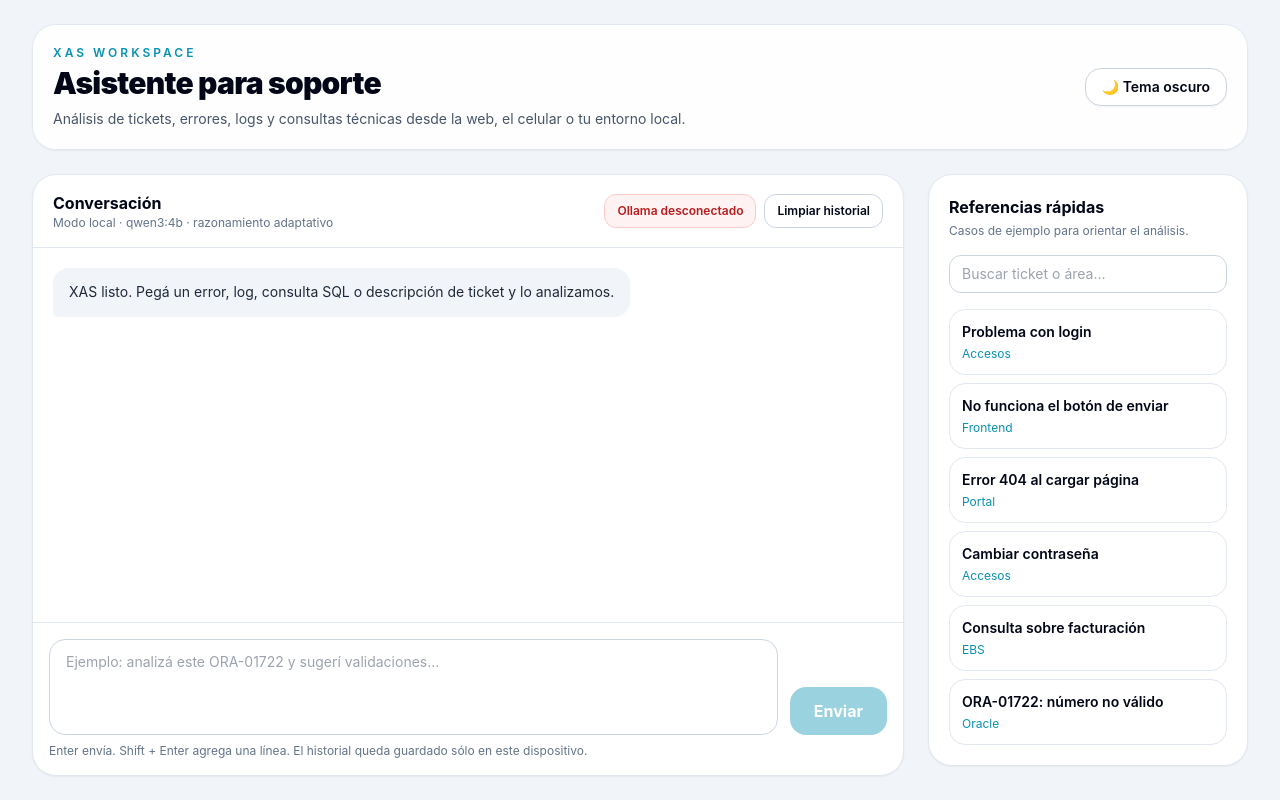
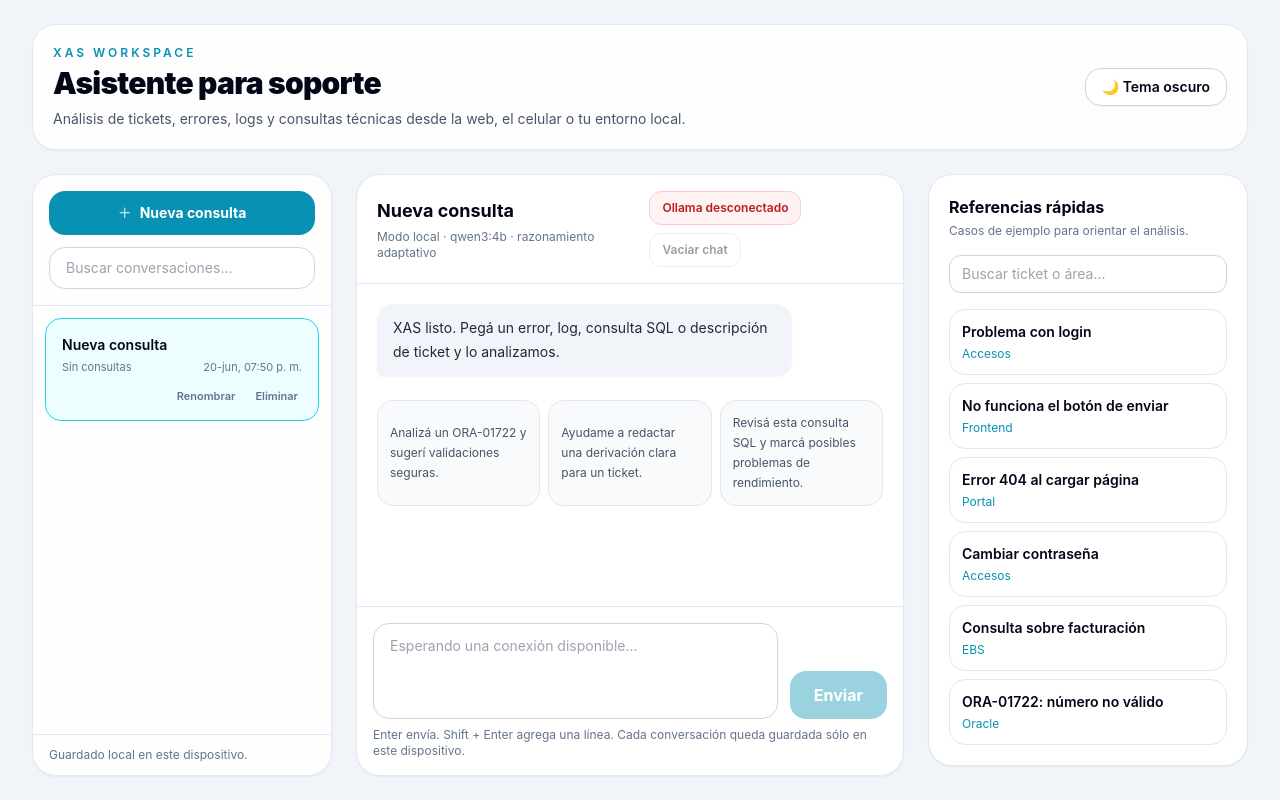
Before and after one commit to Facu199806/xas, a React (Vite) app: page / in a window 1280 px wide. Built offline with nearby package versions, Linux system fonts and the light colour scheme; no server answers.

Commit message:
Rediseña el chat con conversaciones múltiples

```diff
--- a/src/components/Chat.jsx
+++ b/src/components/Chat.jsx
@@ -1,6 +1,13 @@
 import { useEffect, useMemo, useRef, useState } from 'react'
+import ConversationSidebar from './ConversationSidebar'
+import {
+  STARTER_MESSAGE,
+  createConversation,
+  deriveConversationTitle,
+  loadConversationState,
+  saveConversationState,
+} from '../lib/conversationStore'
 
-const HISTORY_KEY = 'xas-chat-history-v4'
 const ACCESS_KEY = 'xas-cloud-access-token'
 const LOCAL_HOSTS = new Set(['localhost', '127.0.0.1'])
 const IS_LOCAL_HOST = LOCAL_HOSTS.has(window.location.hostname)
@@ -23,26 +30,18 @@ const SYSTEM_PROMPT = `Tu nombre es XAS. Sos un asistente especializado en sopor
 
 Antes de responder, separá hechos comprobables, hipótesis y datos faltantes. No inventes tablas, permisos, resultados, causas ni accesos. Cuando recibas un error o log, explicá qué indica, cuál es la causa más probable, cómo validarla y cuál es el siguiente paso seguro. Priorizá consultas de diagnóstico y evitá proponer UPDATE, DELETE o INSERT en producción salvo pedido explícito, aclarando siempre el riesgo. Respondé en español rioplatense claro, con pasos concretos y verificables. Mostrá conclusiones útiles, no una cadena de pensamiento privada.`
 
-const starterMessage = {
-  role: 'assistant',
-  content: 'XAS listo. Pegá un error, log, consulta SQL o descripción de ticket y lo analizamos.',
-}
-
 const SIMPLE_MESSAGE_PATTERN = /^(hola|buenas|buen día|buen dia|buenas tardes|buenas noches|qué tal|que tal|gracias|ok|dale|probando|test)[\s!¡?¿.,]*$/i
 const TECHNICAL_MESSAGE_PATTERN = /(ora-\d+|sql|pl\/sql|siebel|oracle|ebs|error|log|stack|trace|query|consulta|select\b|join\b|package|procedure|función|funcion|ticket|incidente|windows|servidor|api|http|json|javascript|react|vite|analiz|diagn[oó]st)/i
 
-function loadHistory() {
-  try {
-    const parsed = JSON.parse(localStorage.getItem(HISTORY_KEY))
-    return Array.isArray(parsed) && parsed.length ? parsed : [starterMessage]
-  } catch {
-    return [starterMessage]
-  }
-}
+const QUICK_PROMPTS = [
+  'Analizá un ORA-01722 y sugerí validaciones seguras.',
+  'Ayudame a redactar una derivación clara para un ticket.',
+  'Revisá esta consulta SQL y marcá posibles problemas de rendimiento.',
+]
 
 function conversationMessages(messages) {
   return messages
-    .filter((message) => message.content !== starterMessage.content)
+    .filter((message) => message.content !== STARTER_MESSAGE.content)
     .slice(-MAX_CONTEXT_MESSAGES)
     .map(({ role, content }) => ({ role, content }))
 }
@@ -76,18 +75,42 @@ function connectionClasses(status) {
 }
 
 export default function Chat() {
-  const [messages, setMessages] = useState(loadHistory)
+  const [conversationState, setConversationState] = useState(loadConversationState)
   const [input, setInput] = useState('')
   const [loading, setLoading] = useState(false)
   const [error, setError] = useState('')
   const [activeEffort, setActiveEffort] = useState('none')
   const [elapsedSeconds, setElapsedSeconds] = useState(0)
+  const [showSecurity, setShowSecurity] = useState(false)
   const [accessToken, setAccessToken] = useState(() => localStorage.getItem(ACCESS_KEY) || '')
   const [connection, setConnection] = useState({ status: 'checking', message: 'Comprobando conexión...' })
   const bottomRef = useRef(null)
   const abortControllerRef = useRef(null)
 
-  const canSend = useMemo(() => input.trim().length > 0 && !loading, [input, loading])
+  const activeConversation = useMemo(
+    () => conversationState.conversations.find((conversation) => conversation.id === conversationState.activeId)
+      || conversationState.conversations[0],
+    [conversationState],
+  )
+  const messages = activeConversation?.messages || [{ ...STARTER_MESSAGE }]
+  const hasUserMessages = messages.some((message) => message.role === 'user')
+  const canSend = useMemo(
+    () => input.trim().length > 0 && !loading && connection.status === 'online',
+    [input, loading, connection.status],
+  )
+
+  function updateConversation(conversationId, updater) {
+    setConversationState((current) => ({
+      ...current,
+      conversations: current.conversations.map((conversation) => (
+        conversation.id === conversationId ? updater(conversation) : conversation
+      )),
+    }))
+  }
+
+  function stopCurrentRequest(reason = 'navigation') {
+    abortControllerRef.current?.abort(reason)
+  }
 
   async function refreshConnection() {
     setConnection({ status: 'checking', message: 'Comprobando conexión...' })
@@ -139,9 +162,12 @@ export default function Chat() {
   }, [])
 
   useEffect(() => {
-    localStorage.setItem(HISTORY_KEY, JSON.stringify(messages))
+    saveConversationState(conversationState)
+  }, [conversationState])
+
+  useEffect(() => {
     bottomRef.current?.scrollIntoView({ behavior: 'smooth' })
-  }, [messages, loading])
+  }, [conversationState.activeId, activeConversation?.updatedAt, loading])
 
   useEffect(() => {
     localStorage.setItem(ACCESS_KEY, accessToken)
@@ -161,18 +187,96 @@ export default function Chat() {
     return () => window.clearInterval(timer)
   }, [loading])
 
+  function createNewConversation() {
+    stopCurrentRequest()
+    const conversation = createConversation()
+    setConversationState((current) => ({
+      ...current,
+      activeId: conversation.id,
+      conversations: [conversation, ...current.conversations],
+    }))
+    setInput('')
+    setError('')
+  }
+
+  function selectConversation(conversationId) {
+    if (conversationId === conversationState.activeId) return
+    stopCurrentRequest()
+    setConversationState((current) => ({ ...current, activeId: conversationId }))
+    setInput('')
+    setError('')
+  }
+
+  function renameConversation(conversationId) {
+    const conversation = conversationState.conversations.find((item) => item.id === conversationId)
+    if (!conversation) return
+
+    const nextTitle = window.prompt('Nombre de la conversación:', conversation.title)?.trim()
+    if (!nextTitle) return
+
+    updateConversation(conversationId, (current) => ({
+      ...current,
+      title: nextTitle.slice(0, 80),
+      updatedAt: Date.now(),
+    }))
+  }
+
+  function deleteConversation(conversationId) {
+    const conversation = conversationState.conversations.find((item) => item.id === conversationId)
+    if (!conversation || !window.confirm(`¿Eliminar “${conversation.title}”?`)) return
+
+    stopCurrentRequest()
+    setConversationState((current) => {
+      const remaining = current.conversations.filter((item) => item.id !== conversationId)
+      if (!remaining.length) {
+        const replacement = createConversation()
+        return { ...current, activeId: replacement.id, conversations: [replacement] }
+      }
+
+      return {
+        ...current,
+        activeId: current.activeId === conversationId ? remaining[0].id : current.activeId,
+        conversations: remaining,
+      }
+    })
+    setInput('')
+    setError('')
+  }
+
+  function clearCurrentConversation() {
+    if (!activeConversation || !hasUserMessages) return
+    if (!window.confirm('¿Vaciar los mensajes de esta conversación?')) return
+
+    stopCurrentRequest()
+    updateConversation(activeConversation.id, (conversation) => ({
+      ...conversation,
+      title: 'Nueva consulta',
+      messages: [{ ...STARTER_MESSAGE }],
+      updatedAt: Date.now(),
+    }))
+    setInput('')
+    setError('')
+  }
+
   async function handleSend(event) {
     event?.preventDefault()
     const text = input.trim()
-    if (!text || loading) return
+    if (!text || loading || !activeConversation || connection.status !== 'online') return
 
+    const conversationId = activeConversation.id
     const effort = chooseReasoningEffort(text)
-    const nextMessages = [...messages, { role: 'user', content: text }]
+    const nextMessages = [...activeConversation.messages, { role: 'user', content: text }]
     const controller = new AbortController()
     const timeoutId = window.setTimeout(() => controller.abort('timeout'), REQUEST_TIMEOUT_MS)
+    const firstUserMessage = !activeConversation.messages.some((message) => message.role === 'user')
 
     abortControllerRef.current = controller
-    setMessages(nextMessages)
+    updateConversation(conversationId, (conversation) => ({
+      ...conversation,
+      title: firstUserMessage ? deriveConversationTitle(text) : conversation.title,
+      messages: nextMessages,
+      updatedAt: Date.now(),
+    }))
     setInput('')
     setError('')
     setActiveEffort(effort)
@@ -211,17 +315,21 @@ export default function Chat() {
 
       if (!response.ok) {
         const apiMessage =
-          (typeof data?.error === 'string' && data.error) ||
-          data?.error?.message ||
-          data?.message ||
-          `Error HTTP ${response.status}`
+          (typeof data?.error === 'string' && data.error)
+          || data?.error?.message
+          || data?.message
+          || `Error HTTP ${response.status}`
         throw new Error(apiMessage)
       }
 
       const content = data?.choices?.[0]?.message?.content?.trim()
       if (!content) throw new Error('La IA respondió sin contenido.')
 
-      setMessages((current) => [...current, { role: 'assistant', content }])
+      updateConversation(conversationId, (conversation) => ({
+        ...conversation,
+        messages: [...conversation.messages, { role: 'assistant', content }],
+        updatedAt: Date.now(),
+      }))
       setConnection({
         status: 'online',
         message: IS_CLOUD ? 'Nube conectada' : 'Ollama conectado',
@@ -231,6 +339,7 @@ export default function Chat() {
       const aborted = controller.signal.aborted
       const timedOut = aborted && controller.signal.reason === 'timeout'
       const manuallyCancelled = aborted && controller.signal.reason === 'manual'
+      const navigationCancelled = aborted && controller.signal.reason === 'navigation'
       const networkFailure = /failed to fetch|network|econnrefused|no se pudo conectar/i.test(requestMessage)
       const gatewayFailure = /AI Gateway|plan basado en créditos|AI Features|OPENAI_API_KEY|OPENAI_BASE_URL/i.test(requestMessage)
 
@@ -238,6 +347,8 @@ export default function Chat() {
         setError(`La respuesta superó ${Math.round(REQUEST_TIMEOUT_MS / 1000)} segundos. Probá nuevamente con una consulta más corta.`)
       } else if (manuallyCancelled) {
         setError('Solicitud cancelada.')
+      } else if (navigationCancelled) {
+        setError('')
       } else if (networkFailure) {
         setError(IS_CLOUD ? 'No se pudo contactar con el backend de Netlify.' : `Ollama no está disponible. Ejecutá: ollama run ${LOCAL_MODEL}`)
         setConnection({ status: 'offline', message: IS_CLOUD ? 'Backend desconectado' : 'Ollama desconectado' })
@@ -258,32 +369,28 @@ export default function Chat() {
     abortControllerRef.current?.abort('manual')
   }
 
-  function clearHistory() {
-    abortControllerRef.current?.abort('manual')
-    setMessages([starterMessage])
-    setError('')
-  }
+  return (
+    <div className="grid min-h-0 flex-1 gap-4 lg:grid-cols-[300px_minmax(0,1fr)] lg:gap-6">
+      <ConversationSidebar
+        conversations={conversationState.conversations}
+        activeId={conversationState.activeId}
+        onSelect={selectConversation}
+        onNew={createNewConversation}
+        onRename={renameConversation}
+        onDelete={deleteConversation}
+      />
 
-  return (
-    <section className="flex min-h-[70vh] flex-col overflow-hidden rounded-3xl border border-slate-200 bg-white shadow-sm transition-colors duration-300 dark:border-slate-800 dark:bg-slate-900">
-      <div className="flex flex-col gap-3 border-b border-slate-200 px-4 py-4 transition-colors dark:border-slate-800 sm:px-5 lg:flex-row lg:items-center lg:justify-between">
-        <div>
-          <h2 className="font-bold">Conversación</h2>
-          <p className="text-xs text-slate-500 dark:text-slate-400">
+      <section className="flex min-h-[72vh] min-w-0 flex-col overflow-hidden rounded-3xl border border-slate-200 bg-white shadow-sm transition-colors duration-300 dark:border-slate-800 dark:bg-slate-900 lg:min-h-[calc(100vh-13rem)]">
+        <div className="border-b border-slate-200 px-4 py-4 dark:border-slate-800 sm:px-5">
+          <div className="flex flex-col gap-3 sm:flex-row sm:items-center sm:justify-between">
+            <div className="min-w-0">
+              <h2 className="truncate text-base font-bold sm:text-lg">{activeConversation?.title || 'Nueva consulta'}</h2>
+              <p className="mt-1 text-xs text-slate-500 dark:text-slate-400">
                 {IS_CLOUD ? 'Modo nube' : 'Modo local'} · {MODEL} · razonamiento adaptativo
               </p>
             </div>
+
             <div className="flex flex-wrap items-center gap-2">
-          {IS_CLOUD && (
-            <input
-              type="password"
-              value={accessToken}
-              onChange={(event) => setAccessToken(event.target.value)}
-              placeholder="Código de acceso (opcional)"
-              autoComplete="current-password"
-              className="min-w-0 flex-1 rounded-xl border border-slate-300 bg-white px-3 py-2 text-xs outline-none focus:border-cyan-500 dark:border-slate-700 dark:bg-slate-950 sm:min-w-52"
-            />
-          )}
               <button
                 type="button"
                 onClick={refreshConnection}
@@ -291,14 +398,44 @@ export default function Chat() {
               >
                 {connection.message}
               </button>
+              {IS_CLOUD && (
                 <button
                   type="button"
-            onClick={clearHistory}
+                  onClick={() => setShowSecurity((value) => !value)}
                   className="rounded-xl border border-slate-300 px-3 py-2 text-xs font-semibold transition hover:bg-slate-100 dark:border-slate-700 dark:hover:bg-slate-800"
                 >
-            Limpiar historial
+                  Seguridad
+                </button>
+              )}
+              <button
+                type="button"
+                onClick={clearCurrentConversation}
+                disabled={!hasUserMessages}
+                className="rounded-xl border border-slate-300 px-3 py-2 text-xs font-semibold transition hover:bg-slate-100 disabled:cursor-not-allowed disabled:opacity-40 dark:border-slate-700 dark:hover:bg-slate-800"
+              >
+                Vaciar chat
               </button>
             </div>
+          </div>
+
+          {IS_CLOUD && showSecurity && (
+            <div className="mt-4 rounded-2xl border border-slate-200 bg-slate-50 p-3 dark:border-slate-800 dark:bg-slate-950/60">
+              <label className="block text-xs font-semibold text-slate-600 dark:text-slate-300">
+                Código de acceso del sitio
+                <input
+                  type="password"
+                  value={accessToken}
+                  onChange={(event) => setAccessToken(event.target.value)}
+                  placeholder="Sólo se usa si XAS_ACCESS_TOKEN está configurado"
+                  autoComplete="current-password"
+                  className="mt-2 w-full rounded-xl border border-slate-300 bg-white px-3 py-2 text-sm font-normal outline-none focus:border-cyan-500 dark:border-slate-700 dark:bg-slate-950"
+                />
+              </label>
+              <p className="mt-2 text-xs text-slate-500 dark:text-slate-400">
+                Se guarda únicamente en este navegador y nunca se agrega al repositorio.
+              </p>
+            </div>
+          )}
         </div>
 
         <div className="flex-1 space-y-4 overflow-y-auto p-4 sm:p-5">
@@ -307,7 +444,7 @@ export default function Chat() {
             return (
               <article key={`${message.role}-${index}`} className={`flex ${fromUser ? 'justify-end' : 'justify-start'}`}>
                 <div
-                className={`max-w-[92%] whitespace-pre-wrap rounded-2xl px-4 py-3 text-sm leading-6 shadow-sm sm:max-w-[88%] ${
+                  className={`max-w-[92%] whitespace-pre-wrap rounded-2xl px-4 py-3 text-sm leading-6 shadow-sm sm:max-w-[82%] ${
                     fromUser
                       ? 'rounded-br-md bg-cyan-600 text-white'
                       : 'rounded-bl-md bg-slate-100 text-slate-800 dark:bg-slate-800 dark:text-slate-100'
@@ -318,6 +455,21 @@ export default function Chat() {
               </article>
             )
           })}
+
+          {!hasUserMessages && !error && (
+            <div className="grid gap-2 pt-2 sm:grid-cols-3">
+              {QUICK_PROMPTS.map((prompt) => (
+                <button
+                  key={prompt}
+                  type="button"
+                  onClick={() => setInput(prompt)}
+                  className="rounded-2xl border border-slate-200 bg-slate-50 p-3 text-left text-xs leading-5 text-slate-600 transition hover:border-cyan-400 hover:bg-cyan-50 hover:text-slate-900 dark:border-slate-800 dark:bg-slate-950/50 dark:text-slate-400 dark:hover:border-cyan-800 dark:hover:bg-cyan-950/30 dark:hover:text-slate-100"
+                >
+                  {prompt}
+                </button>
+              ))}
+            </div>
+          )}
 
           {loading && (
             <div className="flex justify-start">
@@ -335,7 +487,7 @@ export default function Chat() {
           <div ref={bottomRef} />
         </div>
 
-      <form onSubmit={handleSend} className="border-t border-slate-200 p-4 transition-colors dark:border-slate-800">
+        <form onSubmit={handleSend} className="border-t border-slate-200 p-4 dark:border-slate-800">
           <label htmlFor="message" className="sr-only">Mensaje</label>
           <div className="flex flex-col gap-3 sm:flex-row">
             <textarea
@@ -349,7 +501,7 @@ export default function Chat() {
                 }
               }}
               rows={3}
-            placeholder="Ejemplo: analizá este ORA-01722 y sugerí validaciones..."
+              placeholder={connection.status === 'online' ? 'Escribí una consulta, pegá un error o compartí un log...' : 'Esperando una conexión disponible...'}
               className="min-h-24 flex-1 resize-none rounded-2xl border border-slate-300 bg-white px-4 py-3 text-base outline-none transition focus:border-cyan-500 focus:ring-4 focus:ring-cyan-500/10 dark:border-slate-700 dark:bg-slate-950 dark:text-slate-100 sm:text-sm"
             />
             <button
@@ -362,9 +514,10 @@ export default function Chat() {
             </button>
           </div>
           <p className="mt-2 text-xs text-slate-500 dark:text-slate-400">
-          Enter envía. Shift + Enter agrega una línea. El historial queda guardado sólo en este dispositivo.
+            Enter envía. Shift + Enter agrega una línea. Cada conversación queda guardada sólo en este dispositivo.
           </p>
         </form>
       </section>
+    </div>
   )
 }
```
Lines whose indentation alone changed are shown as unchanged.
